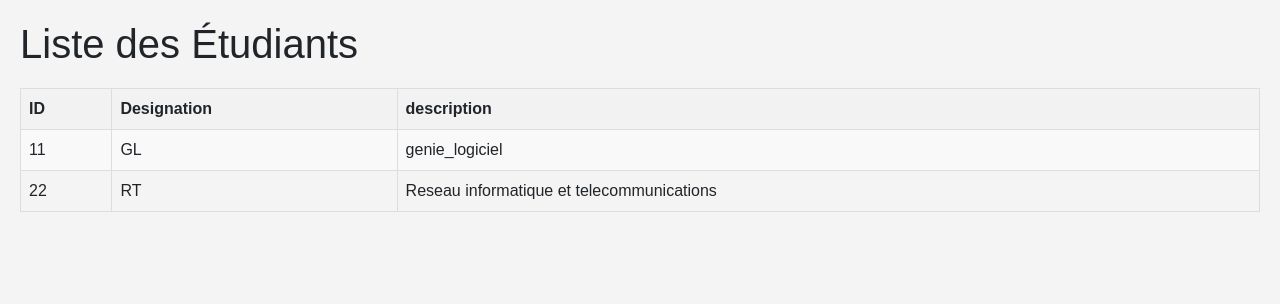
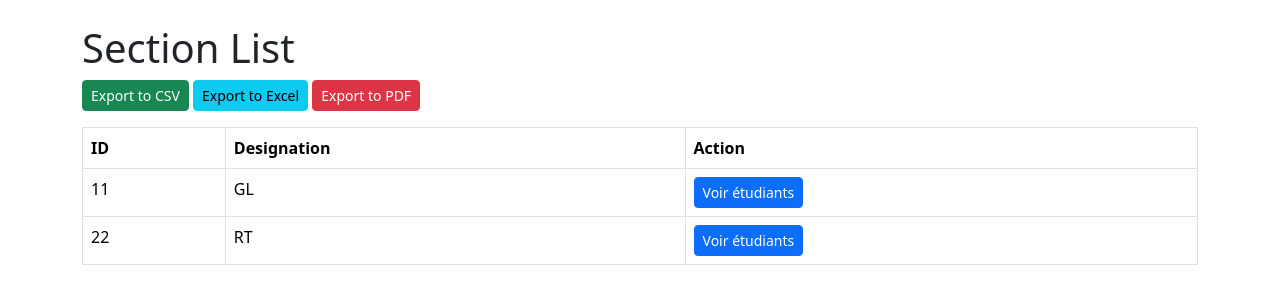
Before and after one commit to amiraelmanaa/TP_PHP, a PHP site: page /listesections.php in a window 1280 px wide. Shown: the top 304 px of the page. Run offline with PHP 8.4, Linux system fonts and the light colour scheme; data comes from the database, SQL or seed files in the repository.

Commit message:
section_home

```diff
--- a/ex4/listesections.php
+++ b/ex4/listesections.php
@@ -1,49 +1,5 @@
-<!DOCTYPE html>
-<html lang="fr">
-<head>
-    <meta charset="UTF-8">
-    <meta name="viewport" content="width=device-width, initial-scale=1.0">
-    <title>Tableau des  sections</title>
-    <link href="https://cdn.jsdelivr.net/npm/bootstrap@5.3.0-alpha1/dist/css/bootstrap.min.css" rel="stylesheet">
-    <link href="https://cdn.jsdelivr.net/npm/bootstrap-icons/font/bootstrap-icons.css" rel="stylesheet">
-    <style>
-        body {
-            font-family: Arial, sans-serif;
-            background-color: #f4f4f4;
-            margin: 0;
-            padding: 20px;
-        }
-        table {
-            width: 100%;
-            border-collapse: collapse;
-            margin: 20px 0;
-        }
-        table, th, td {
-            border: 1px solid #ddd;
-        }
-        th, td {
-            padding: 8px;
-            text-align: left;
-        }
-        th {
-            background-color: #f2f2f2;
-        }
-        tr:nth-child(even) {
-            background-color: #f9f9f9;
-        }
-        img {
-            width: 50px;
-            height: 50px;
-            object-fit: cover;
-            border-radius: 5px;
-        }
-    </style>
-</head>
-<body>
-
-    <h1>Liste des Étudiants</h1>
-
 <?php
+// Database connection
 $host = "sql7.freesqldatabase.com";
 $dbname = "sql7771121";
 $username = "sql7771121";
@@ -60,31 +16,157 @@
     die("Erreur de connexion : " . $e->getMessage());
 }
 
-    // Fonction sécurisée pour récupérer le nom de la section
-    function affichenomsection($sectionid, $cnxex4) {
-        $req = "SELECT designation FROM section WHERE id = :id";
-        $stmt = $cnxex4->prepare($req);
-        $stmt->execute(['id' => $sectionid]);
-        $row = $stmt->fetch();
-        return $row ? $row['designation'] : "Inconnue";
+// Handle Export
+if (isset($_GET['export'])) {
+    $format = $_GET['export'];
+
+    // Fetch sections
+    $requete = "SELECT * FROM section";
+    $response = $cnxex4->query($requete);
+    $sections = $response->fetchAll();
+
+    if ($format == "csv") {
+        header('Content-Type: text/csv; charset=utf-8');
+        header('Content-Disposition: attachment; filename=sections.csv');
+        $output = fopen('php://output', 'w');
+        fputcsv($output, ['ID', 'Designation']);
+        foreach ($sections as $row) {
+            fputcsv($output, [$row['id'], $row['designation']]);
+        }
+        fclose($output);
+        exit();
     }
 
+    elseif ($format == "excel") {
+        header("Content-Type: application/vnd.ms-excel");
+        header("Content-Disposition: attachment; filename=sections.xls");
+
+        echo "ID\tDesignation\n";
+        foreach ($sections as $row) {
+            echo "{$row['id']}\t{$row['designation']}\n";
+        }
+        exit();
+    }
+
+    elseif ($format == "pdf") {
+        header("Content-type: application/pdf");
+        header("Content-Disposition: attachment; filename=sections.pdf");
+
+        echo "%PDF-1.3\n";
+        echo "1 0 obj\n";
+        echo "<< /Type /Catalog /Pages 2 0 R >>\n";
+        echo "endobj\n";
+        echo "2 0 obj\n";
+        echo "<< /Type /Pages /Kids [3 0 R] /Count 1 >>\n";
+        echo "endobj\n";
+        echo "3 0 obj\n";
+        echo "<< /Type /Page /Parent 2 0 R /MediaBox [0 0 612 792]\n";
+        echo "/Contents 4 0 R >>\n";
+        echo "endobj\n";
+        echo "4 0 obj\n";
+        echo "<< /Length 55 >>\n";
+        echo "stream\n";
+        echo "BT /F1 24 Tf 100 700 Td (Sections List) Tj ET\n";
+        foreach ($sections as $row) {
+            echo "BT /F1 12 Tf 100 680 Td ({$row['id']} - {$row['designation']}) Tj ET\n";
+        }
+        echo "endstream\n";
+        echo "endobj\n";
+        echo "xref\n";
+        echo "0 5\n";
+        echo "0000000000 65535 f \n";
+        echo "0000000010 00000 n \n";
+        echo "0000000079 00000 n \n";
+        echo "0000000176 00000 n \n";
+        echo "0000000275 00000 n \n";
+        echo "trailer\n";
+        echo "<< /Size 5 /Root 1 0 R >>\n";
+        echo "startxref\n";
+        echo "377\n";
+        echo "%%EOF\n";
+        exit();
+    }
+}
+?>
+
+<!DOCTYPE html>
+<html lang="fr">
+<head>
+    <meta charset="UTF-8">
+    <meta name="viewport" content="width=device-width, initial-scale=1.0">
+    <title>Section List</title>
+    <link href="https://cdn.jsdelivr.net/npm/bootstrap@5.3.0-alpha1/dist/css/bootstrap.min.css" rel="stylesheet">
+</head>
+<body>
+    <div class="container mt-4">
+        <h1>Section List</h1>
+
+        <!-- Export Buttons -->
+        <div class="mb-3">
+            <a href="?export=csv" class="btn btn-success btn-sm">Export to CSV</a>
+            <a href="?export=excel" class="btn btn-info btn-sm">Export to Excel</a>
+            <a href="?export=pdf" class="btn btn-danger btn-sm">Export to PDF</a>
+        </div>
+
+        <!-- Table of Sections -->
+        <table class="table table-bordered">
+            <tr>
+                <th>ID</th>
+                <th>Designation</th>
+                <th>Action</th>
+            </tr>
+            <?php
+            // Fetch all sections
             $requete = "SELECT * FROM section";
             $response = $cnxex4->query($requete);
-
-    echo "<table>";
-    echo "<tr><th>ID</th><th>Designation</th><th>description</th></tr>";
-
             while ($row = $response->fetch()) {
                 echo "<tr>";
                 echo "<td>" . htmlspecialchars($row['id']) . "</td>";
                 echo "<td>" . htmlspecialchars($row['designation']) . "</td>";
-        echo "<td>" . htmlspecialchars($row['description']) . "</td>";
+                echo "<td>
+                        <form method='POST' action=''>
+                            <input type='hidden' name='selected_section' value='" . htmlspecialchars($row['id']) . "'>
+                            <button type='submit' class='btn btn-primary btn-sm'>Voir étudiants</button>
+                        </form>
+                      </td>";
                 echo "</tr>";
             }
+            ?>
+        </table>
 
-    echo "</table>";
+        <?php
+        // If a section is selected, fetch and display students in that section
+        if ($_SERVER["REQUEST_METHOD"] == "POST" && isset($_POST['selected_section'])) {
+            $sectionId = $_POST['selected_section'];
+
+            // Fetch students from the selected section
+            $req = "SELECT * FROM student WHERE section = :section";
+            $stmt = $cnxex4->prepare($req);
+            $stmt->execute(['section' => $sectionId]);
+            $students = $stmt->fetchAll();
+
+            if (count($students) > 0) {
+                echo "<h3 class='mt-4'>Étudiants dans cette section :</h3>";
+                echo "<div class='row'>";
+                foreach ($students as $student) {
+                    echo "<div class='col-md-4 mb-3'>";
+                    echo "<div class='card'>";
+                    echo "<img src='" . htmlspecialchars($student['image']) . "' class='card-img-top' alt='Photo'>";
+                    echo "<div class='card-body'>";
+                    echo "<h5 class='card-title'>" . htmlspecialchars($student['name']) . "</h5>";
+                    echo "<p class='card-text'><strong>ID:</strong> " . htmlspecialchars($student['id']) . "</p>";
+                    echo "<p class='card-text'><strong>Date de Naissance:</strong> " . htmlspecialchars($student['birthday']) . "</p>";
+                    echo "</div>";
+                    echo "</div>";
+                    echo "</div>";
+                }
+                echo "</div>";
+            } else {
+                echo "<p class='text-muted'>Aucun étudiant trouvé dans cette section.</p>";
+            }
+        }
         ?>
 
+    </div>
 </body>
 </html>
```
Also changed, not shown: ex4/ex4.php (+22 -59 lines). Lines whose indentation alone changed are shown as unchanged.
